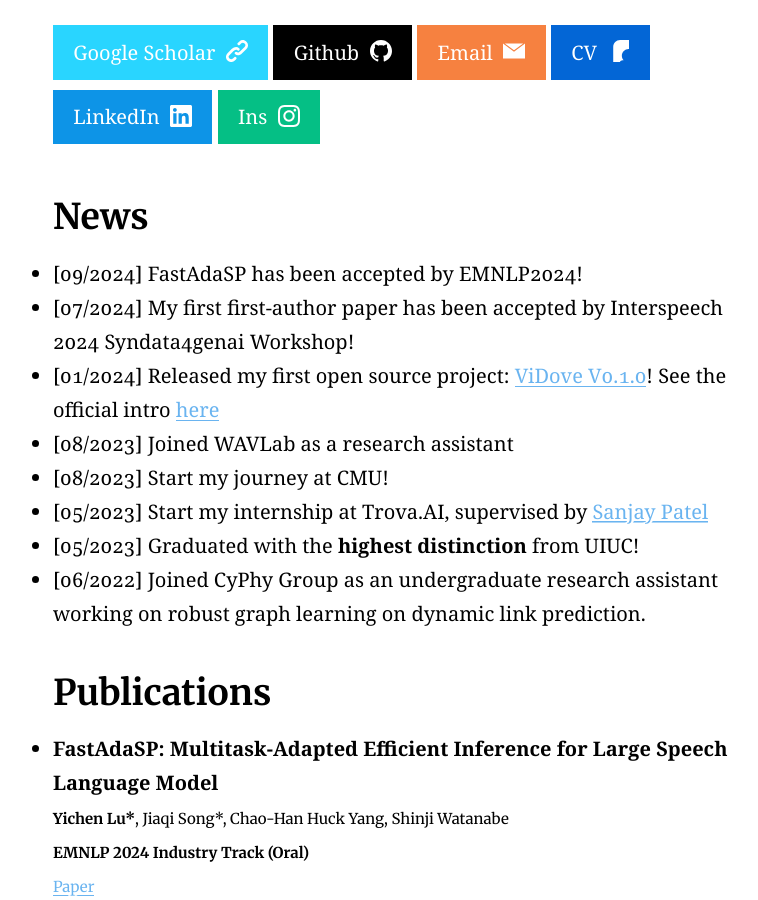
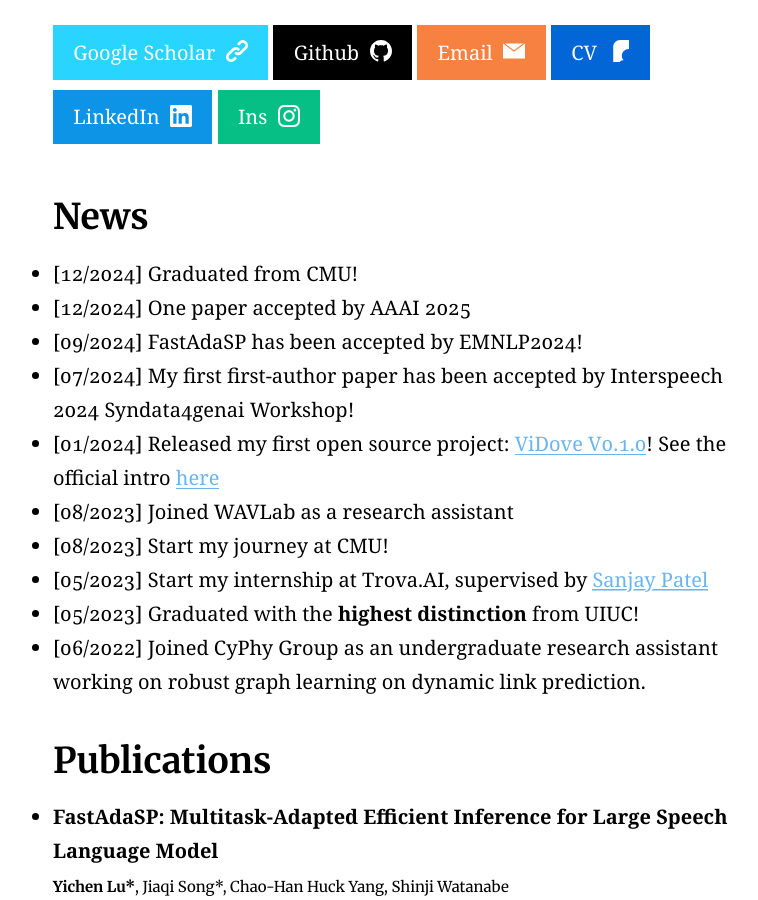
Before and after one commit to yichen14/yichen14.github.io, a Jekyll site: the page built from index.md, in a window 1280 px wide and 900 px high, scrolled down 1149 px. Shown: the whole window, without its empty margins (230-988 px from the left). Built offline with Jekyll 4.4.1, drawn with Linux system fonts in a browser that asks for light colours; some of the changed text lies outside the part shown.

Commit message:
Update index.md

```diff
--- a/index.md
+++ b/index.md
@@ -16,6 +16,8 @@
 {% include button.html text="Google Scholar" icon="" link="https://scholar.google.com/citations?user=FNCDQpcAAAAJ&hl=en" color="#29D5FF" %} {% include button.html text="Github" icon="github" link="https://github.com/yichen14" color="#000000" %} {% include button.html text="Email" icon="email" link="mailto: yichenl5@andrew.cmu.edu" color="#f68140" %}{% include button.html text="CV" icon="cv" link="/assets/resume.pdf" color="#0366d6" %}  {% include button.html text="LinkedIn" icon="linkedin" link="https://www.linkedin.com/in/yichen-lu-80b4a2198/" color="#0d94e7" %} {% include button.html text="Ins" icon="instagram" link="https://www.instagram.com/eason_lu1017/" color="#05bf85" %}
 
 ## News
+  - [12/2024] Graduated from CMU!
+  - [12/2024] One paper accepted by AAAI 2025
   - [09/2024] FastAdaSP has been accepted by EMNLP2024!
   - [07/2024] My first first-author paper has been accepted by Interspeech 2024 Syndata4genai Workshop!
   - [01/2024] Released my first open source project: [ViDove V0.1.0](https://pigeonai.club/)! See the official intro [here](https://www.bilibili.com/read/cv29086524/?spm_id_from=333.999.0.0)
@@ -31,6 +33,9 @@
     <small> **EMNLP 2024 Industry Track (Oral)** <small>
     [Paper](https://arxiv.org/abs/2410.03007)
     [Blog](https://fastadasp.github.io/)
+  - **Enhancing Audiovisual Speech Recognition through Bifocal Preference Optimization**
+    <small>Yihan Wu, Yichen Lu, Yifan Peng, Xihua Wang, Ruihua Song, Shinji Watanabe<small>
+    <small> **AAAI 2025** <small>
   - **SynesLM: A Unified Approach for Audio-visual Speech Recognition and Translation via Language Model and Synthetic Data**
     <small>**Yichen Lu\***, Jiaqi Song\*, Xuankai Chang, Hengwei Bian, Soumi Maiti, Shinji Watanabe<small>
     <small> **Interspeech 2024 Syndata4genai Workshop** <small>
```
